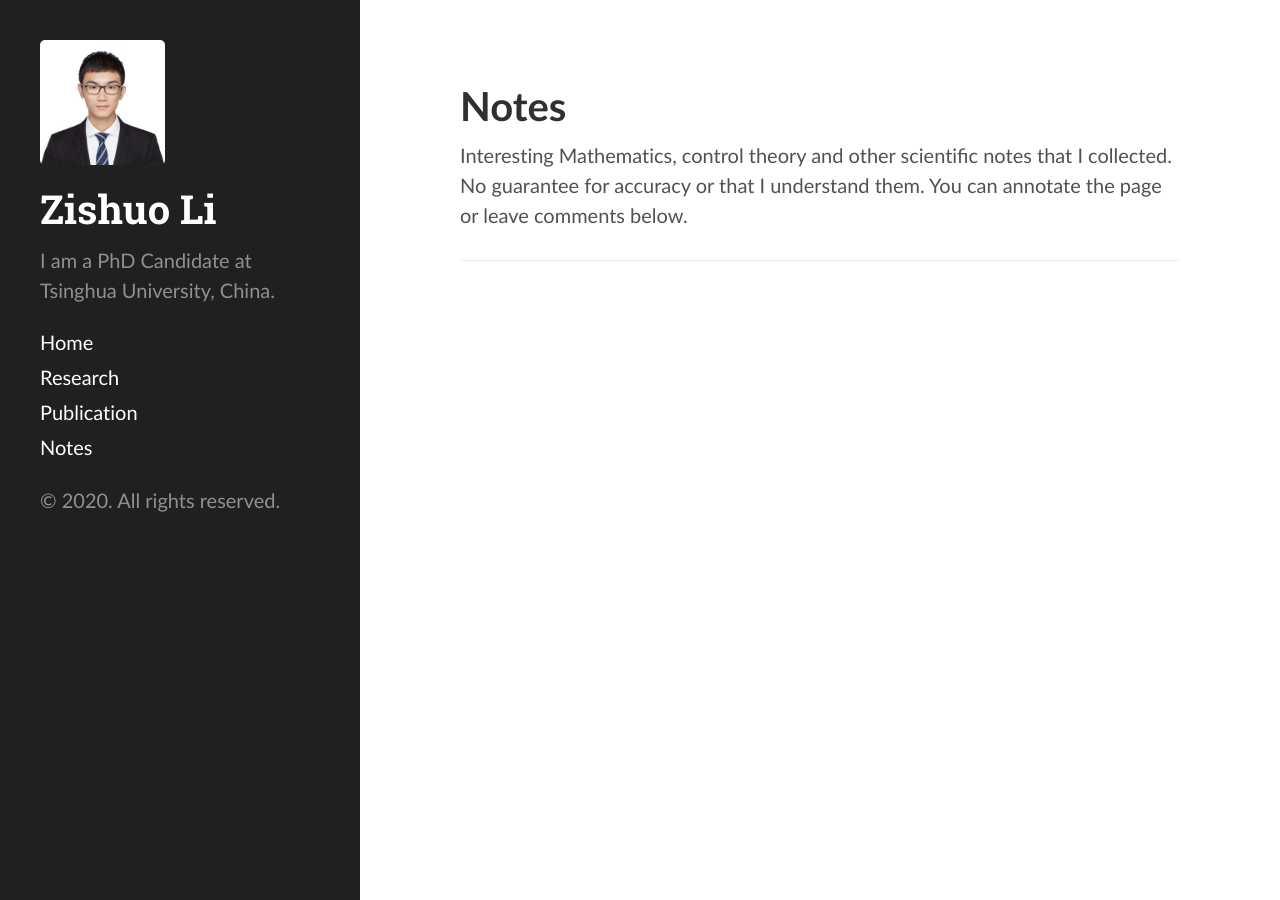
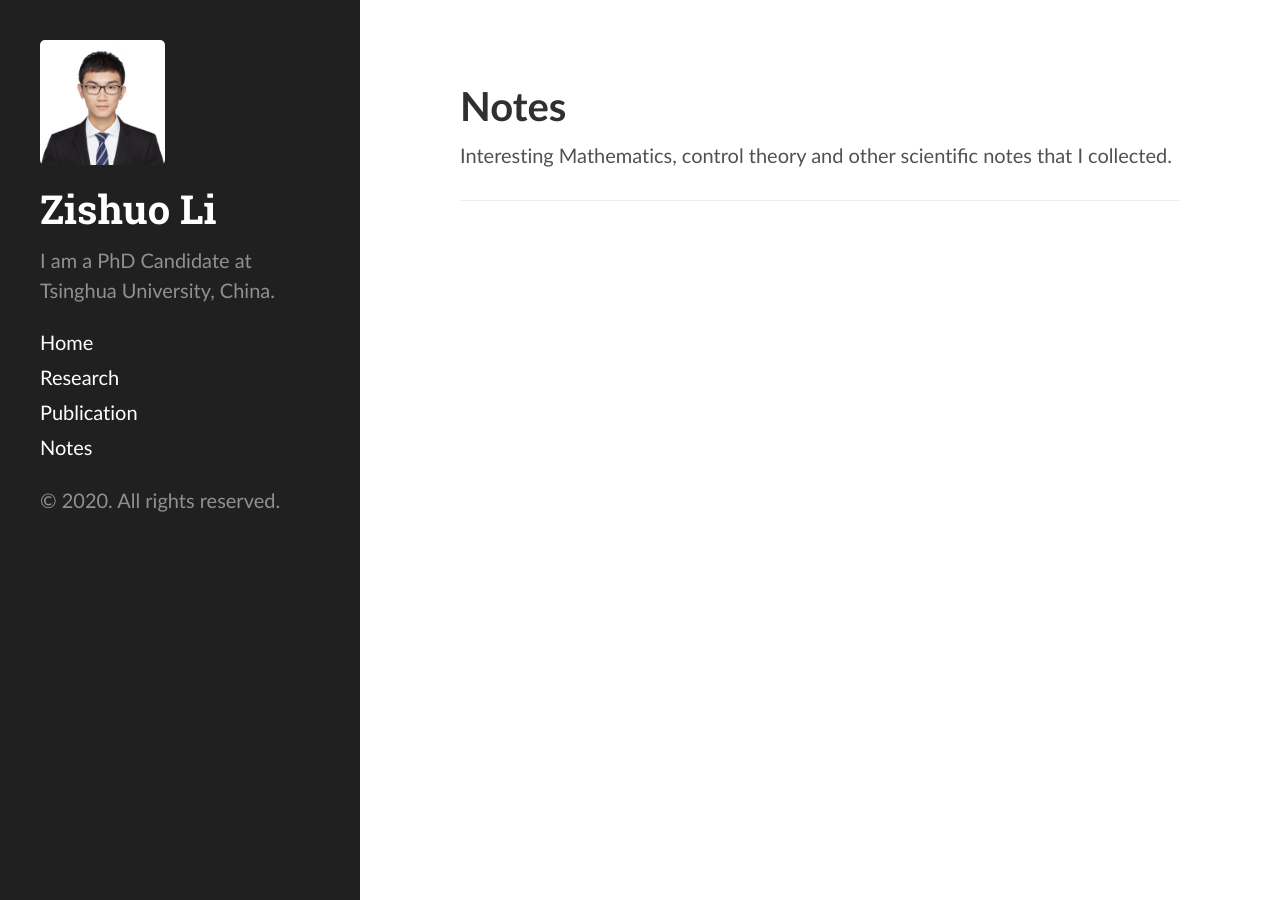
Before and after one commit to zs-li-zz/zs-li.github.io, a Jekyll site: the page built from notes/index.html, in a window 1280 px wide. Built offline with Jekyll 4.4.1, drawn with Linux system fonts in a browser that asks for light colours; nearby versions of some CDN libraries; the list of posts is cut into pages by our own code.

Commit message:
add more comments

```diff
--- a/notes/index.html
+++ b/notes/index.html
@@ -3,7 +3,8 @@ layout: page
 title: Notes
 ---
 
-Interesting Mathematics, control theory and other scientific notes that I collected. No guarantee for accuracy or that I understand them. You can annotate the page or leave comments below.
+Interesting Mathematics, control theory and other scientific notes that I collected.
+<!-- No guarantee for accuracy or that I understand them. You can annotate the page or leave comments below. -->
 
 <hr>
 
```
